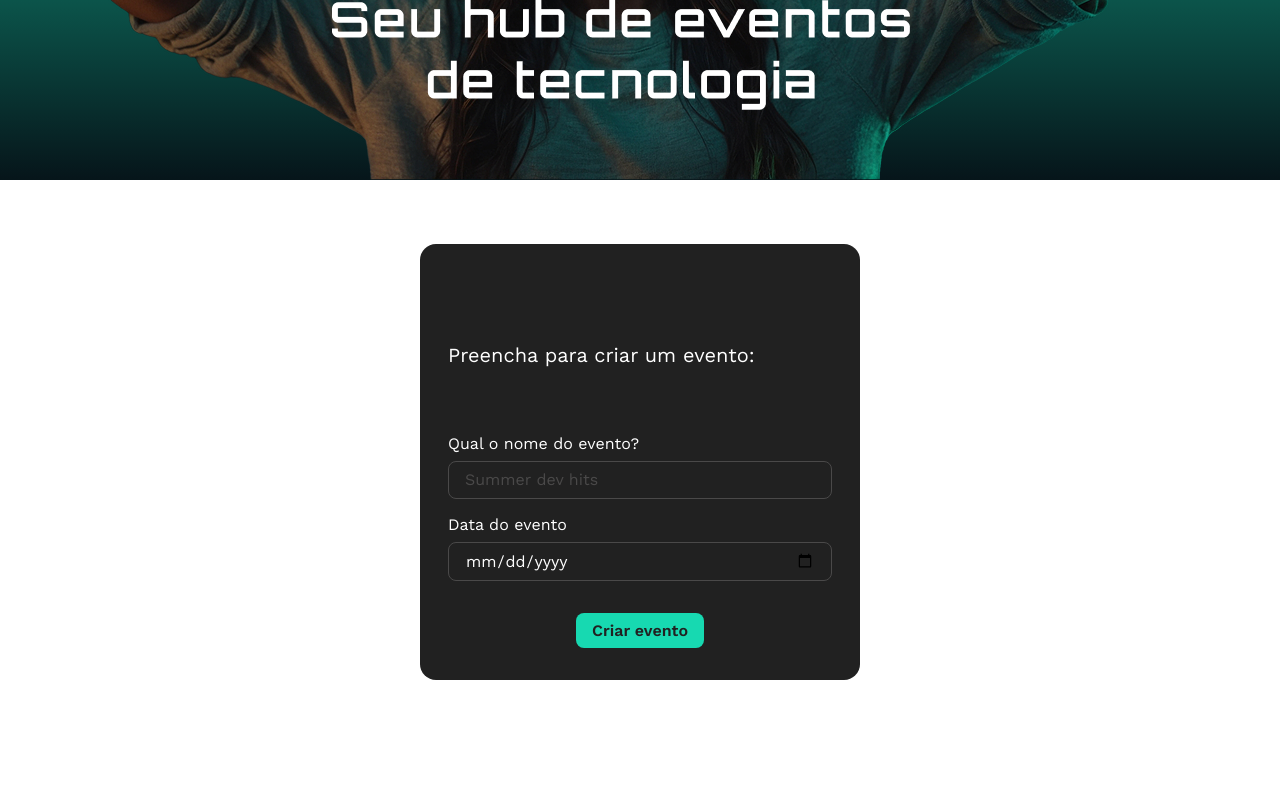
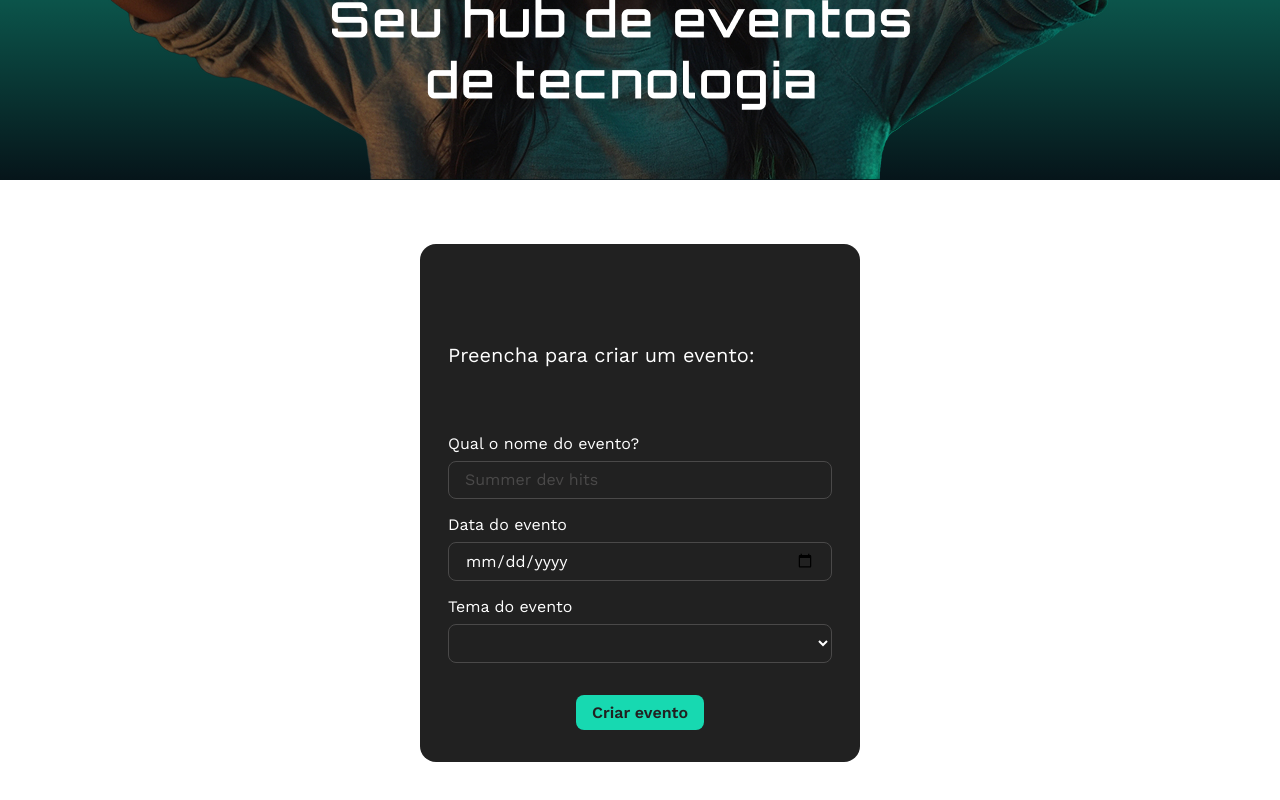
Before and after one commit to Lauraellen/tecboard, a React (Vite) app: page / in a window 1280 px wide. Shown: the part 503-1303 px from the top of the page. Before the commit the page ends 1247 px from the top, so only its background shows below. Built offline with nearby package versions, Linux system fonts and the light colour scheme.

Commit message:
criar lista suspensa

```diff
--- a/src/components/FormularioDeEvento/index.jsx
+++ b/src/components/FormularioDeEvento/index.jsx
@@ -6,6 +6,7 @@ import { CampoDeFormulario } from '../CampoDeFormulario'
 import { CampoDeEntrada } from '../CampoDeEntrada'
 import { Label } from '../Label'
 import { Botao } from '../Botao'
+import { ListaSuspensa } from '../ListaSuspensa'
 import './formulario-de-evento.css'
 
 export function FormularioDeEvento() {
@@ -35,6 +36,15 @@ export function FormularioDeEvento() {
                         placeholder="XX/XX/XXXX"
                     />
                 </CampoDeFormulario>
+
+                <CampoDeFormulario>
+                    <Label htmlFor="temaEvento"> Tema do evento</Label>
+                    <ListaSuspensa>
+                        <option value="tecnologia">Tecnologia</option>
+                        <option value="negocios">Negócios</option>
+                        <option value="saude">Saúde</option>
+                    </ListaSuspensa>
+                </CampoDeFormulario>
             </div>
 
             <div className='acoes'>
--- /dev/null
+++ b/src/components/ListaSuspensa/index.jsx
@@ -0,0 +1,9 @@
+import './lista-suspensa.css'
+
+export function ListaSuspensa() {
+    return (
+        <select className='lista-suspensa'>
+            <option value=""></option>
+        </select>
+    )
+}
--- /dev/null
+++ b/src/components/ListaSuspensa/lista-suspensa.css
@@ -0,0 +1,10 @@
+.lista-suspensa {
+    border-radius: 8px;
+    background: transparent;
+    border: 1px solid #4a4949;
+    font-weight: 400;
+    font-size: 16px;
+    line-height: 120%;
+    color: #ffffff;
+    padding: 8px 16px;
+}
```
